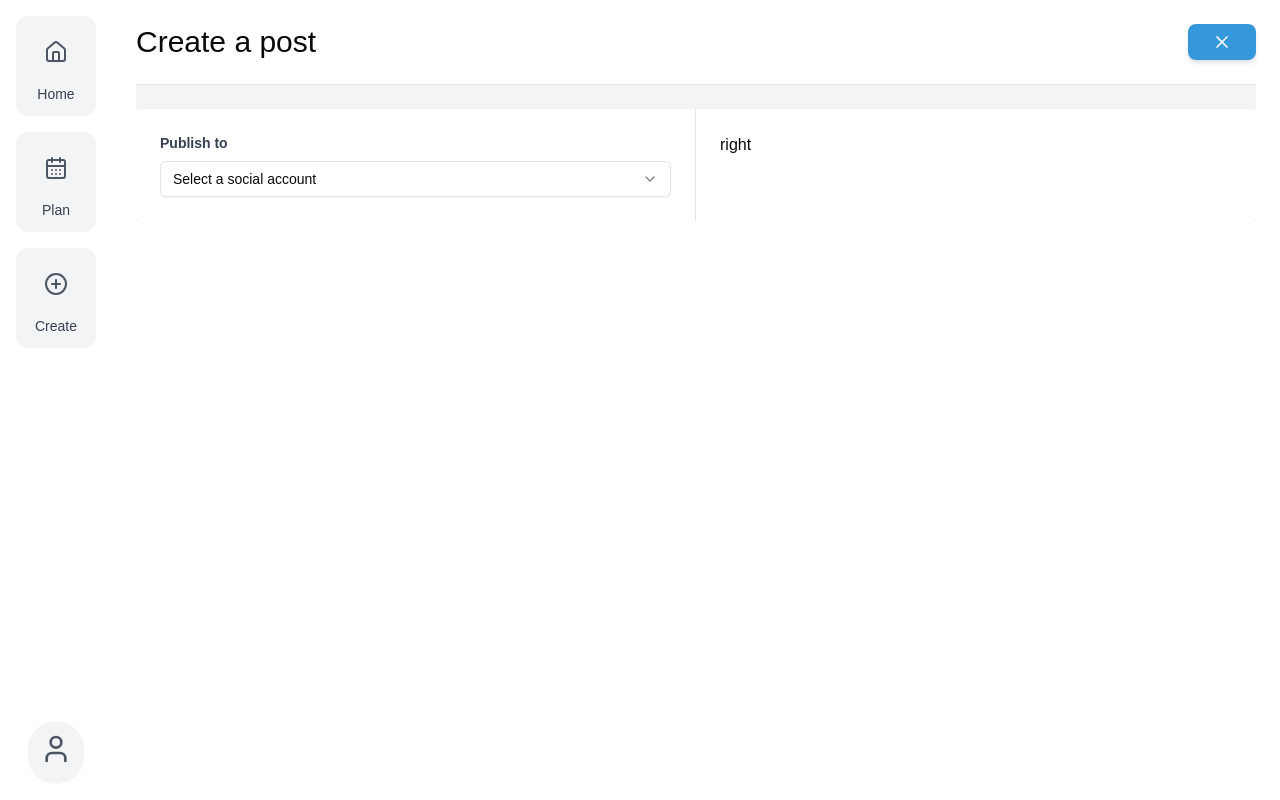
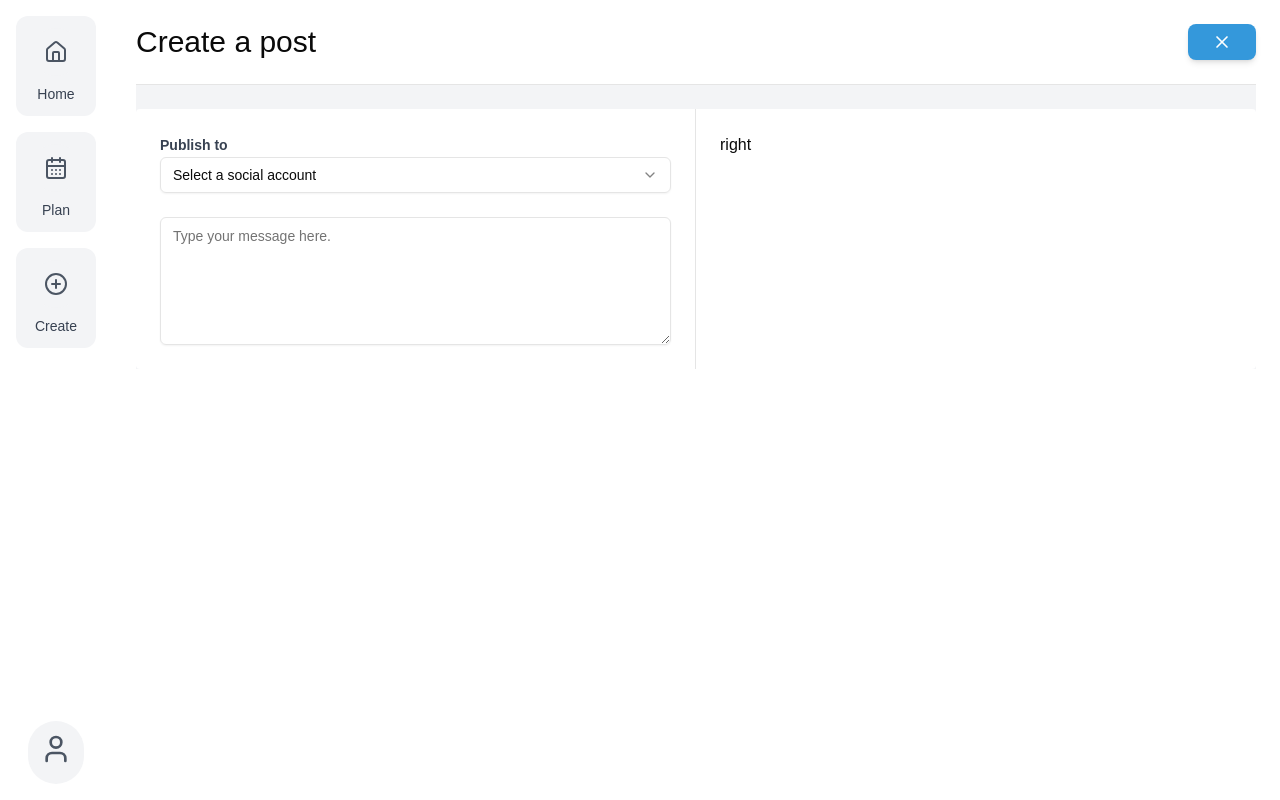
Before and after one commit to gavinwalsh1996/Social-media-management, a Next.js app in the folder my-app/: page /dashboard/home in a window 1280 px wide. Both pictures are taken after a click on the button "Create a post". Built offline with nearby package versions, Linux system fonts and the light colour scheme.

Commit message:
Updating input form

```diff
--- a/my-app/src/components/DropdownSelect.tsx
+++ /dev/null
@@ -1,40 +0,0 @@
-import React from "react";
-import {
-  Select,
-  SelectContent,
-  SelectItem,
-  SelectTrigger,
-  SelectValue,
-} from "@/components/ui/select";
-
-interface DropdownSelect {
-  label: string;
-  selectItem: string[];
-  placeholder: string;
-}
-
-export default function DropdownSelect({
-  label,
-  selectItem,
-  placeholder,
-}: DropdownSelect) {
-  return (
-    <div className="flex flex-col gap-2 w-full">
-      <label htmlFor="select" className="text-sm  text-gray-700 font-bold">
-        {label}
-      </label>
-      <Select>
-        <SelectTrigger id="select" className="w-full">
-          <SelectValue placeholder={placeholder} />
-        </SelectTrigger>
-        <SelectContent>
-          {selectItem.map((item, index) => (
-            <SelectItem value="light" key={index}>
-              {item}
-            </SelectItem>
-          ))}
-        </SelectContent>
-      </Select>
-    </div>
-  );
-}
--- a/my-app/src/components/createPost.tsx
+++ b/my-app/src/components/createPost.tsx
@@ -1,5 +1,5 @@
 import React from "react";
-import DropdownSelect from "./DropdownSelect";
+import DropdownSelect from "./inputForm";
 
 export default function CreatePost() {
   return (
@@ -8,8 +8,9 @@ export default function CreatePost() {
         <div className="w-1/2 border-r p-6">
           <DropdownSelect
             label="Publish to"
-            placeholder="Select a social account"
+            selectPlaceholder="Select a social account"
             selectItem={["LinkedIn", "Tiktok", "Instagram"]}
+            textAreaPlaceholder="Type your message here."
           />
         </div>
         <div className="w-1/2 p-6">right</div>
--- /dev/null
+++ b/my-app/src/components/inputForm.tsx
@@ -0,0 +1,46 @@
+import React from "react";
+import {
+  Select,
+  SelectContent,
+  SelectItem,
+  SelectTrigger,
+  SelectValue,
+} from "@/components/ui/select";
+import { Textarea } from "@/components/ui/textarea";
+
+interface DropdownSelect {
+  label: string;
+  selectItem: string[];
+  selectPlaceholder: string;
+  textAreaPlaceholder: string;
+}
+
+export default function InputForm({
+  label,
+  selectItem,
+  selectPlaceholder,
+  textAreaPlaceholder,
+}: DropdownSelect) {
+  return (
+    <div className="flex flex-col gap-6 w-full">
+      <div>
+        <label htmlFor="select" className="text-sm  text-gray-700 font-bold">
+          {label}
+        </label>
+        <Select>
+          <SelectTrigger id="select" className="w-full">
+            <SelectValue placeholder={selectPlaceholder} />
+          </SelectTrigger>
+          <SelectContent>
+            {selectItem.map((item, index) => (
+              <SelectItem value={item} key={index}>
+                {item}
+              </SelectItem>
+            ))}
+          </SelectContent>
+        </Select>
+      </div>
+      <Textarea placeholder={textAreaPlaceholder} className="h-32" />
+    </div>
+  );
+}
--- /dev/null
+++ b/my-app/src/components/ui/textarea.tsx
@@ -0,0 +1,22 @@
+import * as React from "react"
+
+import { cn } from "@/lib/utils"
+
+const Textarea = React.forwardRef<
+  HTMLTextAreaElement,
+  React.ComponentProps<"textarea">
+>(({ className, ...props }, ref) => {
+  return (
+    <textarea
+      className={cn(
+        "flex min-h-[60px] w-full rounded-md border border-input bg-transparent px-3 py-2 text-base shadow-sm placeholder:text-muted-foreground focus-visible:outline-none focus-visible:ring-1 focus-visible:ring-ring disabled:cursor-not-allowed disabled:opacity-50 md:text-sm",
+        className
+      )}
+      ref={ref}
+      {...props}
+    />
+  )
+})
+Textarea.displayName = "Textarea"
+
+export { Textarea }
```
